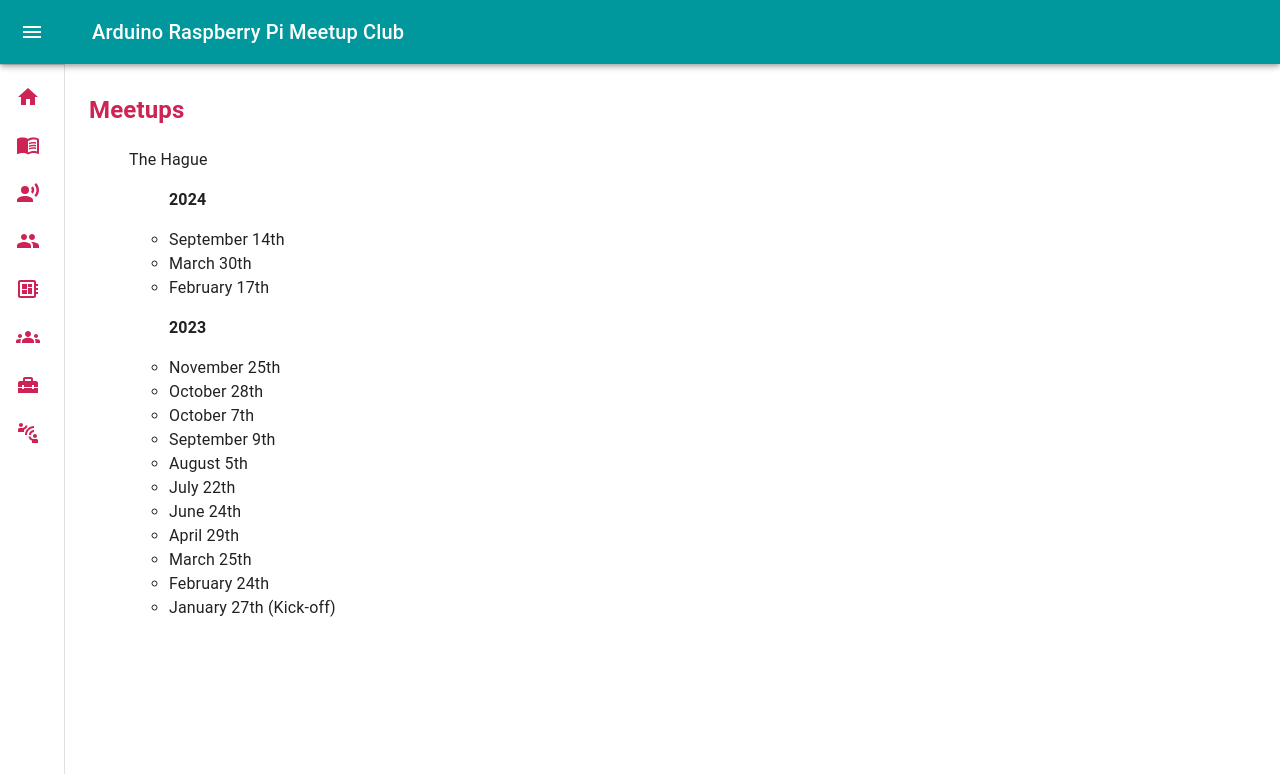
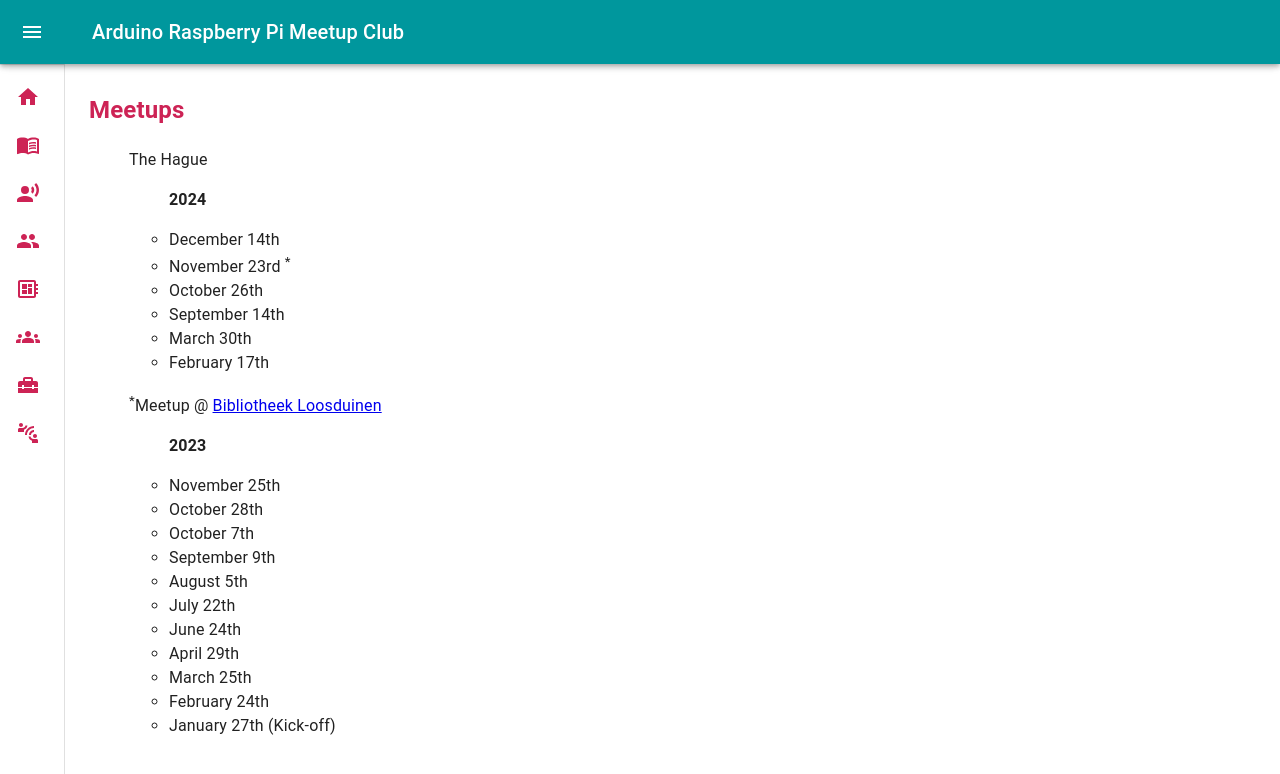
Before and after one commit to OnnoH/arp2023, a React (Create React App) app: page /meetups in a window 1280 px wide. Shown: the top 774 px of the page. Built offline with nearby package versions, Linux system fonts and the light colour scheme.

Commit message:
Added new dates and reference to Loosduinen

```diff
--- a/src/pages/Chapters/index.tsx
+++ b/src/pages/Chapters/index.tsx
@@ -9,6 +9,11 @@
                 We meet (usually in Lab B) in the <a href="https://www.bibliotheekdenhaag.nl/bibliotheken/detail.199336.html/centrale-bibliotheek/">Central Library</a> of The Hague.
                 Address : <a href="https://maps.app.goo.gl/gm9axvGsBEavfJ4P7">Spui 68, 2511 BT Den Haag</a>.
             </p>
+            <p>
+                The library in <a href="https://www.bibliotheekdenhaag.nl/bibliotheken/detail.199343.html/bibliotheek-loosduinen/">Loosduinen</a> (southern part of The Hague) has a <a href="https://www.bibliotheekdenhaag.nl/activiteiten/activiteiten/loosduinen/maakplaats-loosduinen-sept2024.09112024.html">'maakplaats'</a> (=Makerspace) and
+                they have bi-weekly walk-in sessions. It's on our radar and we're going to check it out.
+                Address : <a href="https://maps.app.goo.gl/ZLp7t5Jyg5GacCLB8">Loosduinse Hoofdstraat 555, 2552 AE 's-Gravenhage</a>
+            </p>
             <img src={logo} width="300" height="300" />
             <p>
                 If you want to start a chapter in your area, please <a href="/contact">reach out to us</a>.
--- a/src/pages/Meetups/index.tsx
+++ b/src/pages/Meetups/index.tsx
@@ -4,10 +4,14 @@
             <h2>Meetups</h2>
             <ul><p>The Hague</p>
                 <ul><p className="meetupYear">2024</p>
+                    <li>December 14th</li>
+                    <li>November 23rd <sup>*</sup></li>
+                    <li>October 26th</li>
                     <li>September 14th</li>
                     <li>March 30th</li>
                     <li>February 17th</li>
                 </ul>
+                <p><sup>*</sup>Meetup @ <a href="https://www.bibliotheekdenhaag.nl/bibliotheken/detail.199343.html/bibliotheek-loosduinen/">Bibliotheek Loosduinen</a></p>
                 <ul><p className="meetupYear">2023</p>
                     <li>November 25th</li>
                     <li>October 28th</li>
```
